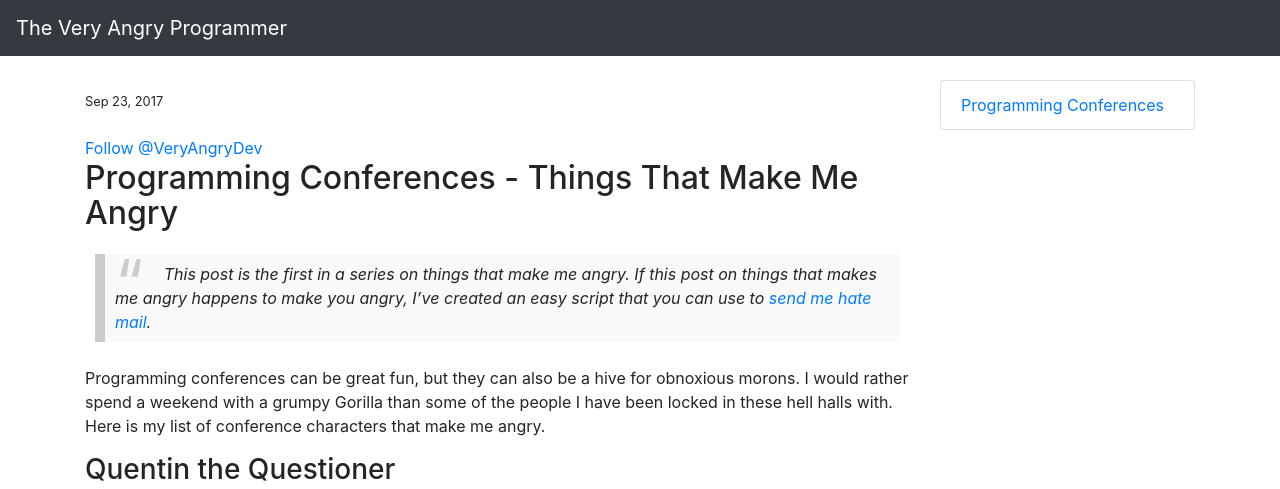
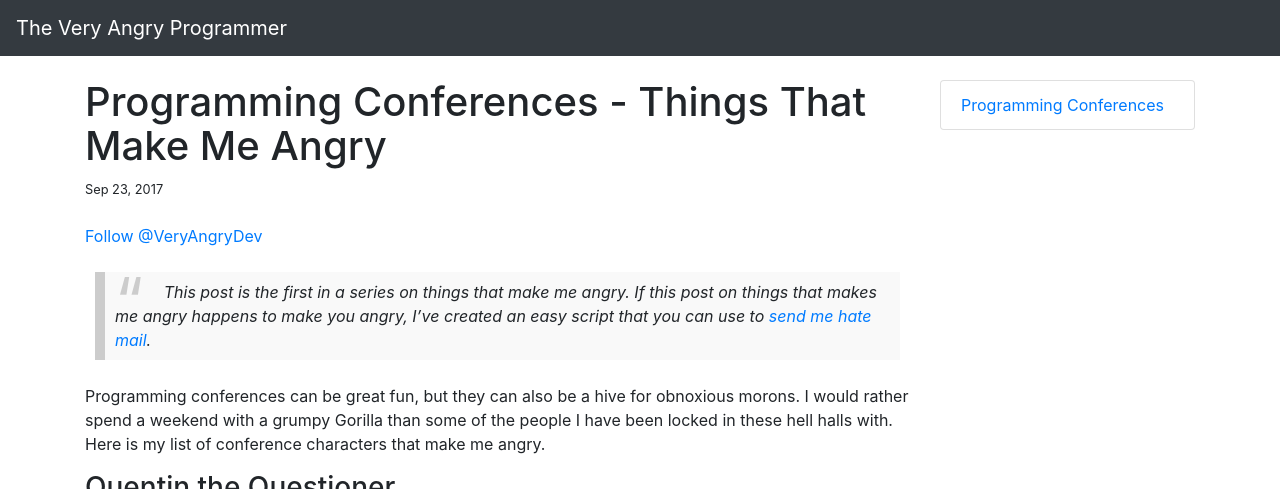
Before and after one commit to VeryAngryProgrammer/veryangryprogrammer.github.io, a Jekyll site: the page built from _posts/2017-09-23-1-conferences.md, in a window 1280 px wide and 900 px high, cut to the strip 0-489 px from the top of the window. Built offline with Jekyll 4.4.1, drawn with Linux system fonts in a browser that asks for light colours; our own code applies the rules of GitHub Pages for plain Markdown files; comment, search, counter and statistics services are not loaded; part of the change alters nothing that is shown.

```diff
--- a/_posts/2017-09-23-1-conferences.md
+++ b/_posts/2017-09-23-1-conferences.md
@@ -1,8 +1,7 @@
 ---
 title: Programming Conferences
+heading: Programming Conferences - Things That Make Me Angry
 ---
-
-## Programming Conferences - Things That Make Me Angry
 
 > _This post is the first in a series on things that make me angry. If this post on things that makes me angry happens to make you angry, I've created an easy script that you can use to [send me hate mail](https://github.com/VeryAngryProgrammer/hate-mail-script)._
 
```
